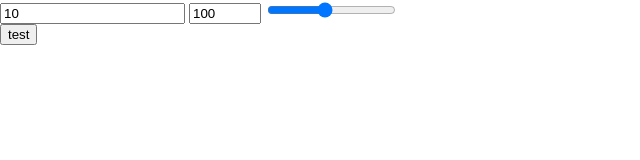
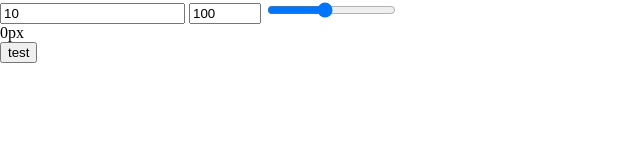
Before and after one commit to jfpablo/music, a plain HTML site: page index.html in a window 1280 px wide. Shown: the top 160 px of the page, without its empty margins (0-640 px from the left). Drawn offline with Linux system fonts and the light colour scheme.

Commit message:
Update index.html

```diff
--- a/index.html
+++ b/index.html
@@ -15,7 +15,7 @@
 <input id="minval" type="number" min="10" max="" value="10" onclick="action();"></input>
 <input id="maxval"type="number" min="10" max="1000" value="100" onclick="action();"></input>
 <input id="adjust" type="range" min="" max="" onclick="res();"></input>
-<div id="valadj"></div>
+<div id="valadj">0px</div>
 <button onclick="res();">test</button>
         <div id="bottombar">
 <img src="./accueil.png"></img>
```
